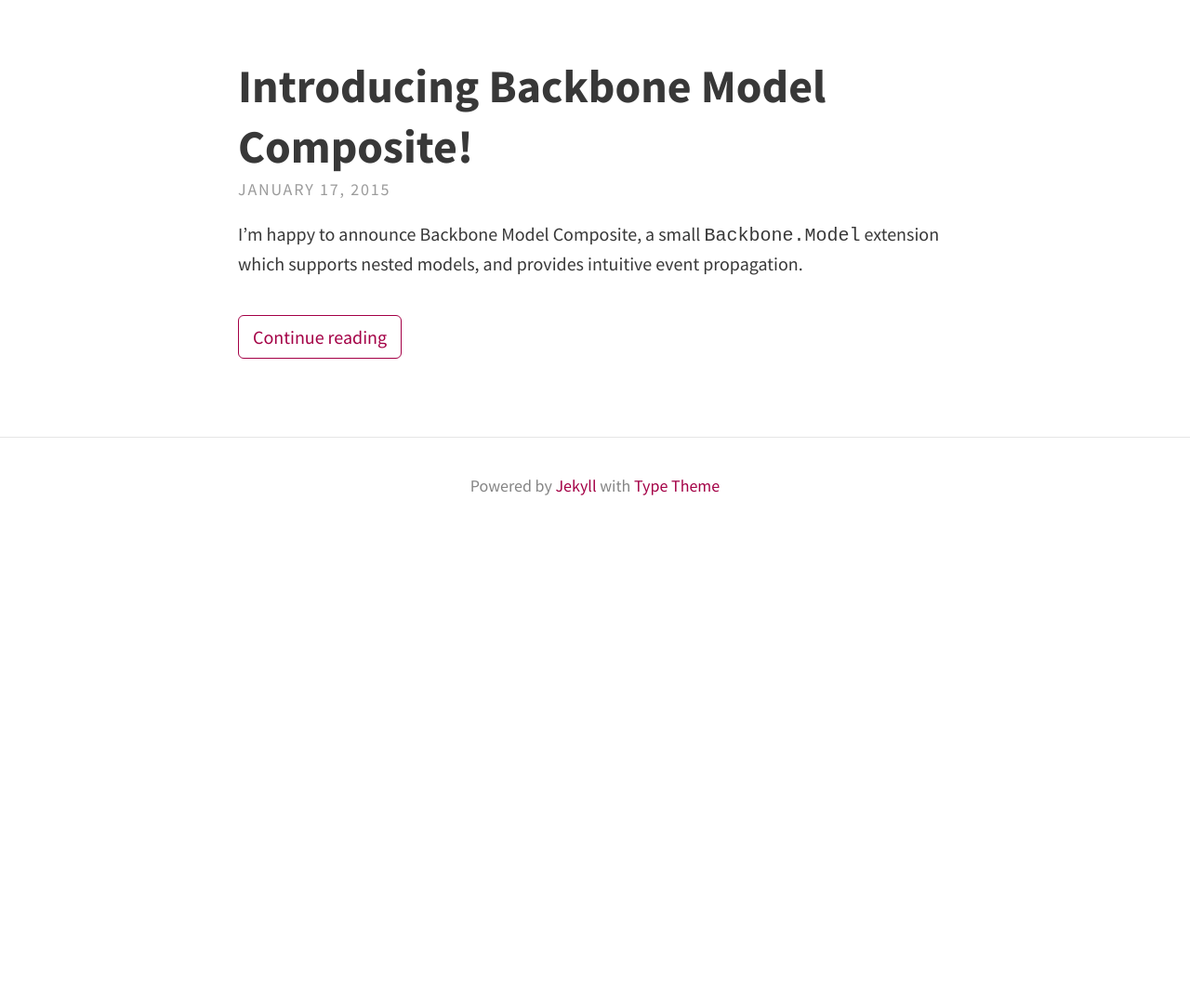
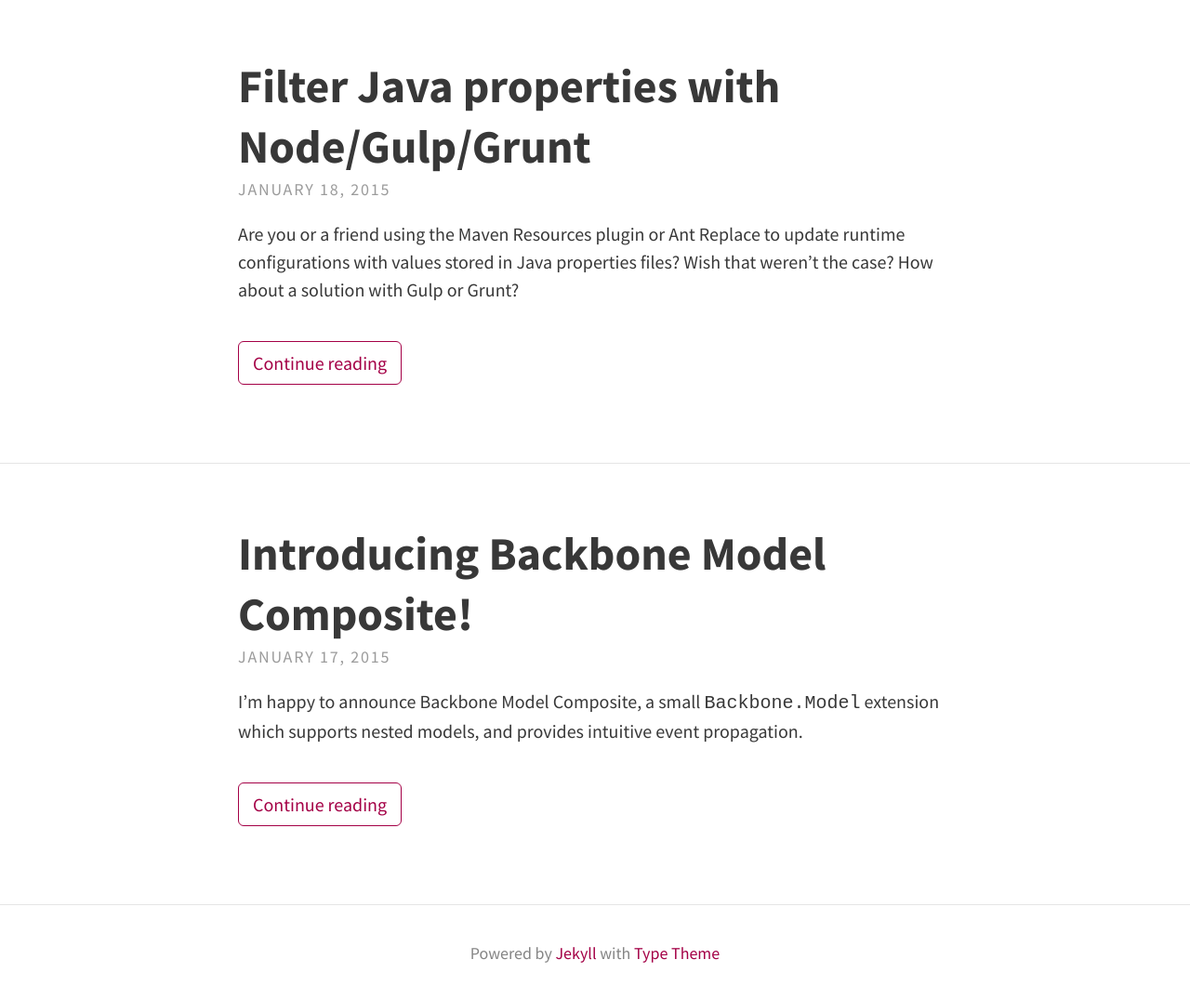
Before and after one commit to samolsen/samolsen.com-jekyll, a Jekyll site: the page built from index.html, in a window 1280 px wide, cut to the strip 104-1182 px from the top of the page. Shown: the top 1075 px of the strip at 93% size. Built offline with Jekyll 4.4.1, drawn with Linux system fonts in a browser that asks for light colours; nearby versions of some CDN libraries; the list of posts is cut into pages by our own code; before the commit the page ends 900 px from its top, so only the background shows below that.

Commit message:
Add filter properties post

```diff
--- a/_config.yml
+++ b/_config.yml
@@ -1,6 +1,6 @@
 # SITE CONFIGURATION
 baseurl: "" # the subpath of your site, e.g. /blog/
-url: "http://example.com" # the base hostname & protocol for your site
+url: "http://www.samolsen.com" # the base hostname & protocol for your site
 
 # THEME-SPECIFIC CONFIGURATION
 theme:
@@ -67,3 +67,4 @@
   style: :compressed
 
 permalink: /:year/:month/:day/:title
+timezone: "America/Los_Angeles"
--- a/_posts/2015-01-17-backbone-model-compsosite.markdown
+++ b/_posts/2015-01-17-backbone-model-compsosite.markdown
@@ -1,7 +1,6 @@
 ---
 layout: post
 title:  "Introducing Backbone Model Composite!"
-date:   2015-01-17 12:00:00
 categories: software
 ---
 
--- /dev/null
+++ b/_posts/2015-01-18-filter-java-properties.markdown
@@ -0,0 +1,18 @@
+---
+layout: post
+title:  "Filter Java properties with Node/Gulp/Grunt"
+categories: software
+---
+
+Are you or a friend using the Maven Resources plugin or Ant Replace to update runtime configurations
+with values stored in Java properties files? Wish that weren't the case? How about a solution
+with Gulp or Grunt?
+
+Introducing the [filter-java-properties][filter-java-properties-url] Node package, and accompanying
+[gulp-filter-java-properties][gulp-filter-java-properties-url] and [grunt-filter-java-properties][grunt-filter-java-properties-url] packages.
+Discard that XML, add a watch task, profit.
+
+
+[filter-java-properties-url]: https://www.npmjs.com/package/filter-java-properties
+[gulp-filter-java-properties-url]: https://www.npmjs.com/package/gulp-filter-java-properties
+[grunt-filter-java-properties-url]: https://www.npmjs.com/package/grunt-filter-java-properties
```
